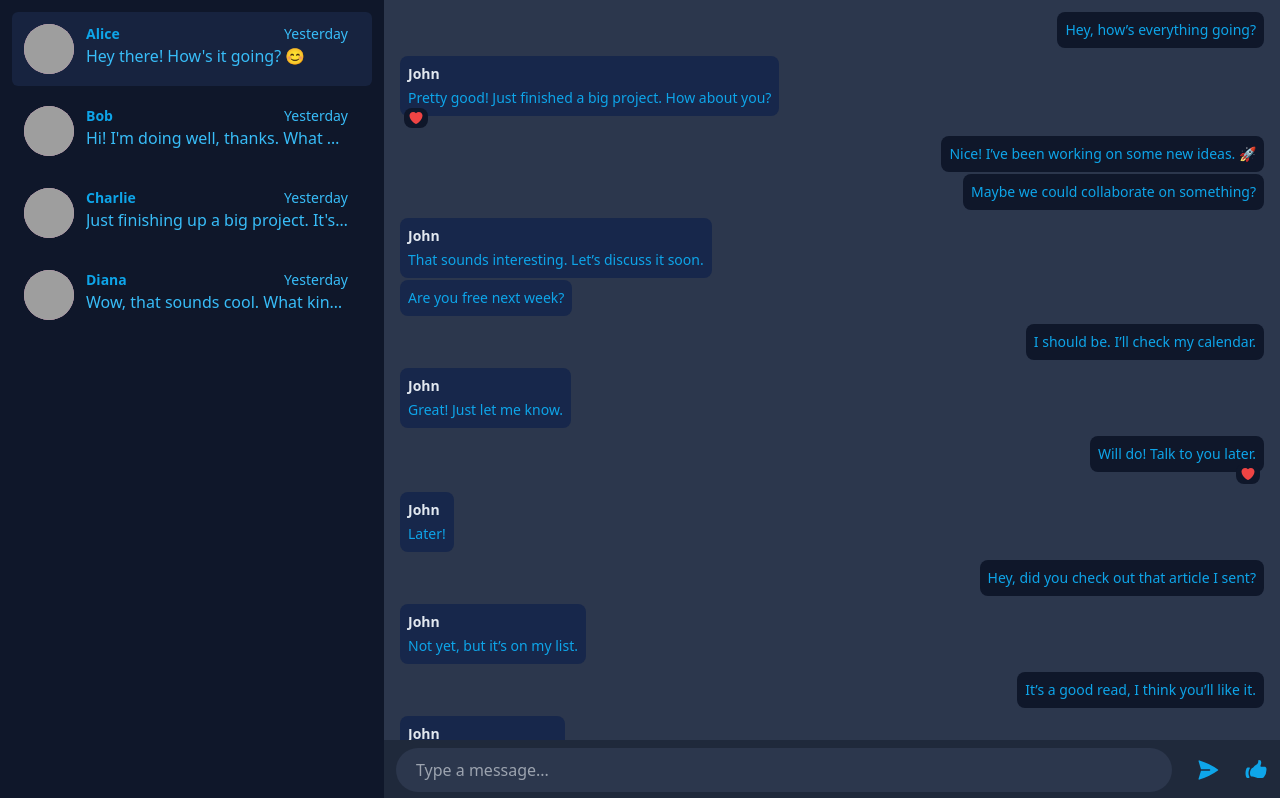
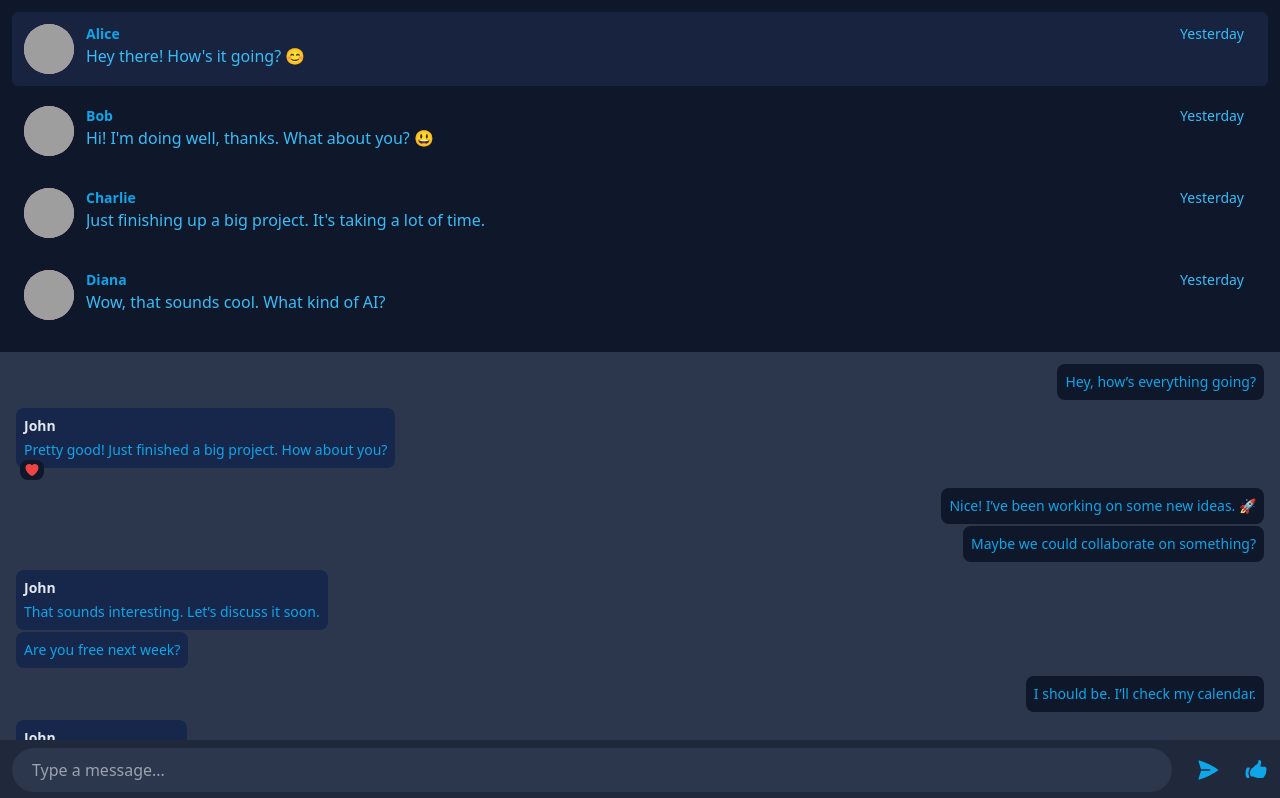
Before and after one commit to NjegosP/chat-app, a React (Create React App) app: page / in a window 1280 px wide. Shown: the top 798 px of the page. Built offline with nearby package versions, Linux system fonts and the light colour scheme; grey boxes are pictures that could not be loaded.

Commit message:
Add React Query

```diff
--- a/package.json
+++ b/package.json
@@ -4,6 +4,7 @@
   "private": true,
   "dependencies": {
     "@heroicons/react": "^2.1.5",
+    "@tanstack/react-query": "^5.52.1",
     "@testing-library/jest-dom": "^5.17.0",
     "@testing-library/react": "^13.4.0",
     "@testing-library/user-event": "^13.5.0",
@@ -11,6 +12,7 @@
     "@types/node": "^16.18.105",
     "@types/react": "^18.3.4",
     "@types/react-dom": "^18.3.0",
+    "axios": "^1.7.5",
     "react": "^18.3.1",
     "react-dom": "^18.3.1",
     "react-scripts": "5.0.1",
@@ -37,6 +39,7 @@
   },
   "devDependencies": {
     "@eslint/js": "^9.9.0",
+    "@tanstack/eslint-plugin-query": "^5.52.0",
     "eslint": "^8.57.0",
     "eslint-plugin-react": "^7.35.0",
     "globals": "^15.9.0",
--- a/src/App.tsx
+++ b/src/App.tsx
@@ -1,11 +1,14 @@
+import { QueryClient, QueryClientProvider } from '@tanstack/react-query';
 import './App.css';
 import Chat from './Chat';
 
+const queryClient = new QueryClient();
+
 function App() {
   return (
-    <div className="flex flex-row min-h-dvh">
+    <QueryClientProvider client={queryClient}>
       <Chat />
-    </div>
+    </QueryClientProvider>
   );
 }
 
```
Also changed, not shown: 1 other file (tests, documents, lock files or other folders).
